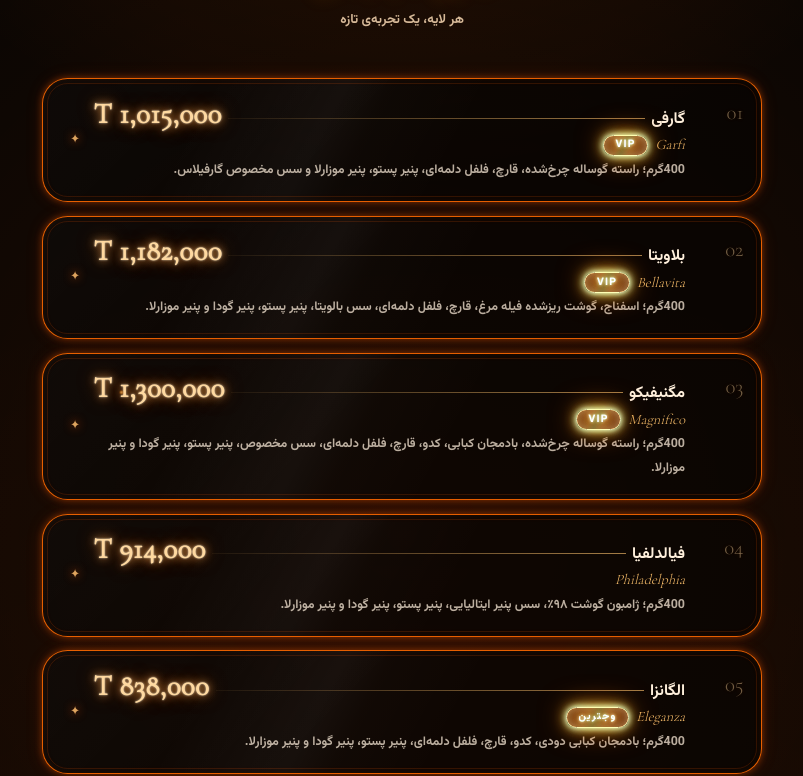
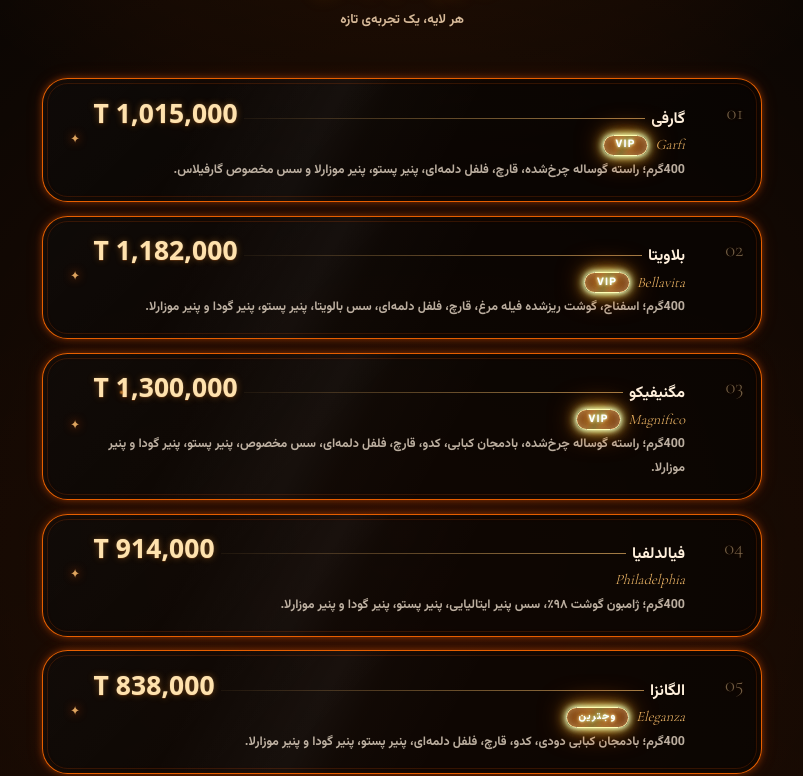
Before and after one commit to mahmoodknds/Garfilas, a Next.js app: page / in a window 1280 px wide. Shown: the part 1132-1908 px from the top of the page, without its empty margins (238-1041 px from the left). Built offline with nearby package versions, Linux system fonts and the light colour scheme.

Commit message:
style(menu): improve price typography readability

```diff
--- a/components/sections/Menu/MenuSection.module.css
+++ b/components/sections/Menu/MenuSection.module.css
@@ -60,7 +60,7 @@
 .nameLine { display: flex; align-items: baseline; gap: .4rem; min-width: 0; }
 .nameLine h3 { margin: 0; color: #fff0dc; font: 600 .88rem/1.8 var(--font-vazirmatn), sans-serif; white-space: normal; }
 .leader { flex: 1 1 auto; min-width: .25rem; height: 1px; transform: translateY(-.25rem); background: linear-gradient(to left, rgba(246,189,106,.65), rgba(246,189,106,.06)); }
-.price { flex: 0 0 auto; color: #ffd9a0; font: 600 1.55rem/1.1 "Cormorant Garamond", Georgia, serif; letter-spacing: .015em; white-space: nowrap; text-shadow: 0 0 2px rgba(255,248,223,.8), 0 0 8px rgba(255,179,92,.9), 0 0 18px rgba(255,106,0,.52); }
+.price { flex: 0 0 auto; color: #ffe2ad; font: 700 1.42rem/1.15 ui-sans-serif, system-ui, -apple-system, "Segoe UI", Arial, sans-serif; font-variant-numeric: tabular-nums lining-nums; letter-spacing: .005em; white-space: nowrap; text-shadow: 0 0 1px rgba(255,248,223,.45), 0 1px 0 rgba(72,31,0,.8), 0 0 7px rgba(255,155,45,.38); }
 .meta { display: flex; flex-wrap: wrap; align-items: center; gap: .45rem; margin: .12rem 0 .2rem; }
 .italian { color: #f6bd6a; font: italic 500 .9rem/1.4 "Cormorant Garamond", Georgia, serif; }
  .tag { display:inline-flex;align-items:center;justify-content:center;padding:.03rem .5rem;border:1px solid rgba(255,106,0,.56);border-radius:999px;color:#ffb04a;background:rgba(7,5,4,.55);font:500 .61rem/1.7 var(--font-vazirmatn),sans-serif;box-shadow:0 0 5px rgba(255,91,0,.22),inset 0 0 6px rgba(255,91,0,.06); }
@@ -77,7 +77,7 @@
   .header { padding-bottom: 1.4rem; }
   .item { padding: 1.15rem 1.1rem; grid-template-columns: 2.8rem minmax(0,1fr) 1.2rem; gap: .85rem; border-radius: 1.6rem; }
   .number { font-size: 1.3rem; }
-  .price { font-size: 1.8rem; }
+  .price { font-size: 1.65rem; }
   .nameLine h3 { font-size: .98rem; }
   .description { font-size: .78rem; }
 }
@@ -85,7 +85,7 @@
   .content { padding-inline: .7rem; }
   .item { grid-template-columns: 1.8rem minmax(0,1fr) .65rem; gap: .45rem; padding: .85rem .6rem; }
   .number { font-size: 1rem; }
-  .price { font-size: 1.12rem; }
+  .price { font-size: 1.08rem; letter-spacing: 0; }
   .nameLine { flex-wrap: nowrap; gap: .3rem; }
   .nameLine h3 { flex: 0 1 auto; font-size: .76rem; white-space: nowrap; }
   .leader { display: block; flex: 1 1 auto; min-width: .3rem; }
```
